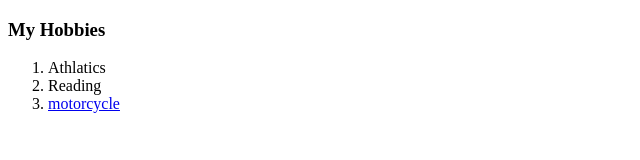
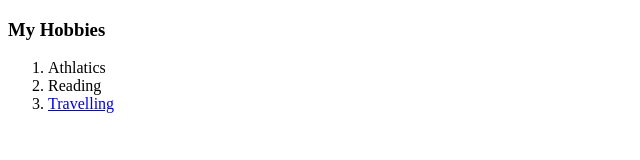
Before and after one commit to krishna1210/cv, a plain HTML site: page hobbies.html in a window 1280 px wide. Shown: the full height of the page, 0-640 px from the left. Drawn offline with Linux system fonts and the light colour scheme.

Commit message:
Update hobbies.html

```diff
--- a/hobbies.html
+++ b/hobbies.html
@@ -9,7 +9,7 @@
     <ol>
       <li>Athlatics</li>
       <li>Reading</li>
-      <li><a href="https://twitter.com/yu_angela/status/1047889258030219264">motorcycle</a></li>
+      <li><a href="https://www.instagram.com/p/CrbiTKgvs5k/">Travelling</a></a></li>
     </ol>
 
   </body>
```
